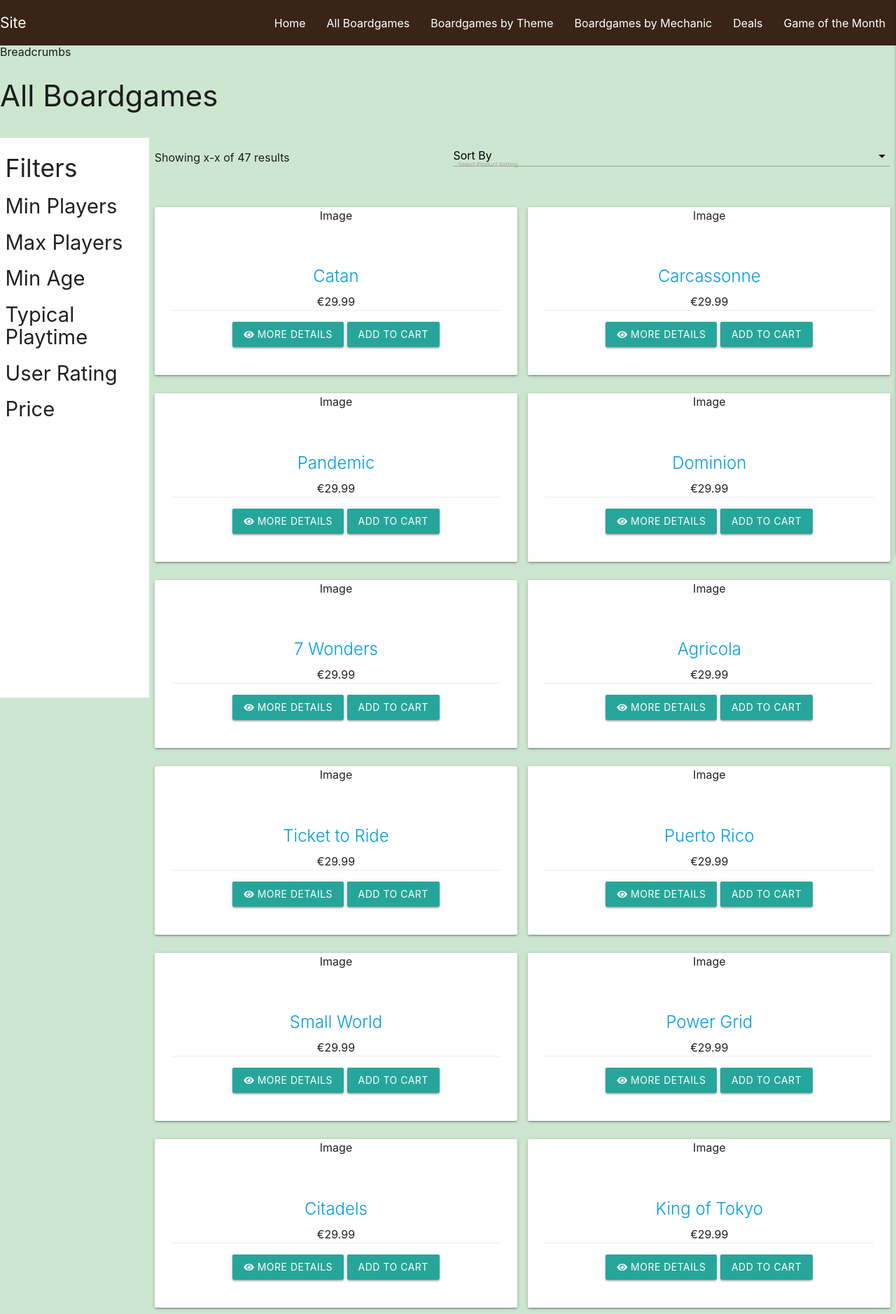
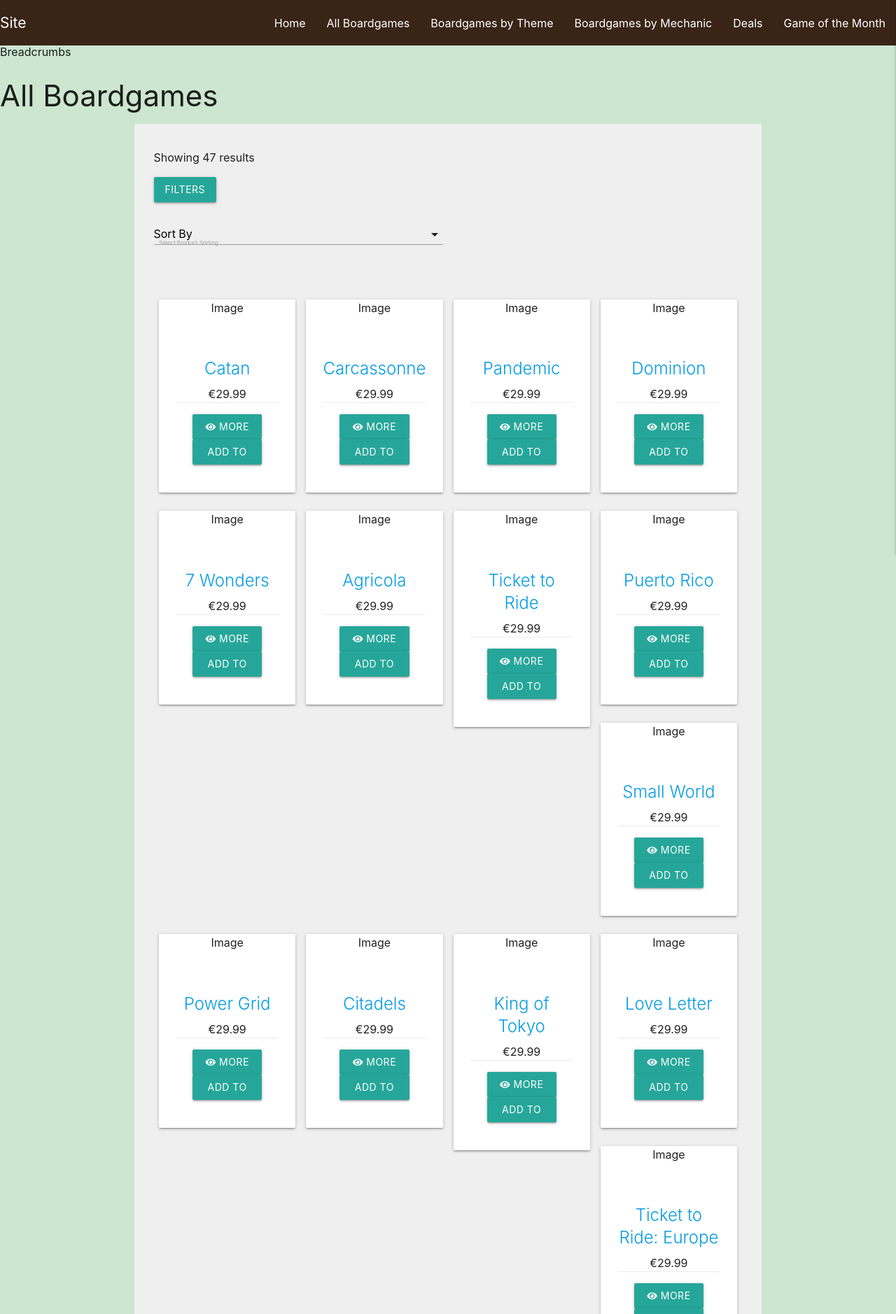
Before and after one commit to mark-obeirne/boardgameempire, a Django app: page /products/ in a window 1280 px wide. Shown: the part 68-1946 px from the top of the page at 70% size. Run offline with Django 3.2, Linux system fonts and the light colour scheme; data comes from the database, SQL or seed files in the repository; parts of the project's set-up code (start-up, migrations or seed data) failed here and were passed over; some libraries are stand-ins or nearby versions.

Commit message:
Update layout of product display page
- Update columns per screen size
- Remove filter panel to the side on larger devices and make better use of
space
- Move number of results line to the top of page
- Rearrange filters button and sort by select field

```diff
--- a/products/templates/products/products.html
+++ b/products/templates/products/products.html
@@ -8,12 +8,22 @@
 {% endblock %}
 
 {% block content %}
-    <div class="row hide-on-med-and-up">
-        <!--Button to display available filters on mobile-->
-        <div class="col s4">
-            <a href="#" class="waves-effect waves-light btn">Filters</a>
+    <div class="container bg-light">
+        <div class="row">
+            <div class="col s12">
+                <p>Showing {{ number_of_results }} {% if number_of_results == 1 %}result{% else %}results{% endif %}{% if query %} for <strong>{{ query }}</strong>{% endif %}</p>
+            </div>
+            <!--Button to display available filters on mobile-->
+            <div class="col s12">
+                <a href="#" class="waves-effect waves-light btn">Filters</a>
+            </div>
+        <!--If current filters
+            <div class="col s8">
+            Current Filters:
+        </div>-->
         </div>
-        <div class="input-field browser-default col s8">
+        <div class="row">
+            <div class="input-field browser-default col s6">
             <!--Sort selection dropdown-->
             <select id="mobile-sort-select-dropdown" name="mobile-sort-select-dropdown" class="sort-select-dropdown">
                 <option value="reset" disabled {% if current_sorting == "None-None" %}selected{% endif %}>Sort By</option>
@@ -39,16 +49,11 @@
                 </optgroup>
             </select>
             <label for="mobile-sort-select-dropdown">{% if current_sorting != "None-None" %}Currently Sorting By: {% else %}Select Product Sorting{% endif %}</label>
+            </div>
         </div>
-    </div>
-    <div class="row">
-        <div class="col s12 hide-on-med-and-up">
-            Current Filters:
-        </div>
-    </div>
     <div class="row">
         <!--Filters panel-->
-        <div class="fixed filter-panel col hide-on-small-only m2">
+        <!--<div class="fixed filter-panel col hide-on-small-only m2">
                 <h2>Filters</h2>
                 <h3>Min Players</h3>
                 <h3>Max Players</h3>
@@ -56,12 +61,10 @@
                 <h3>Typical Playtime</h3>
                 <h3>User Rating</h3>
                 <h3>Price</h3>
-        </div>
-        <div class="col s12 m4 push-m2">
-                <p>Showing x-x of {{ number_of_results }} {% if number_of_results == 1 %}result{% else %}results{% endif %}{% if query %} for <strong>{{ query }}</strong>{% endif %}</p>
-            </div>
-        <div class="input-field col hide-on-small-only m6 push-m2">
-            <!--Sort selection dropdown-->
+        </div>-->
+
+        <!--<div class="input-field col hide-on-small-only m6 push-m2">
+            Sort selection dropdown
             <select id="sort-select-dropdown" name="sort-select-dropdown" class="sort-select-dropdown">
                 <option value="reset" disabled {% if current_sorting == "None-None" %}selected{% endif %}>Sort By</option>
                 <optgroup label="Alphabetically">
@@ -86,12 +89,12 @@
                 </optgroup>
             </select>
             <label for="sort-select-dropdown">{% if current_sorting != "None-None" %}Currently Sorting By: {% else %}Select Product Sorting{% endif %}</label>
-        </div>
-        <div class="products-panel">
+        </div>-->
+        <div class="products-panel col s12">
             <!--Products-->
             {% for product in products %}
-            <div class="col s12 m8 push-m2 l5 push-l2">
-                <div class="card center-align">
+            <div class="col s12 m6 l4 xl3">
+                <div class="card center-align product-card">
                     <div class="card-image">
                         {% if product.boxart %}
                         <img src="{{ product.boxart.url }}" class="responsive-img">
@@ -121,6 +124,7 @@
             {% endfor %}
         </div>
     </div>
+</div>
 {% endblock %}
 
 {% block postloadjs %}
```
